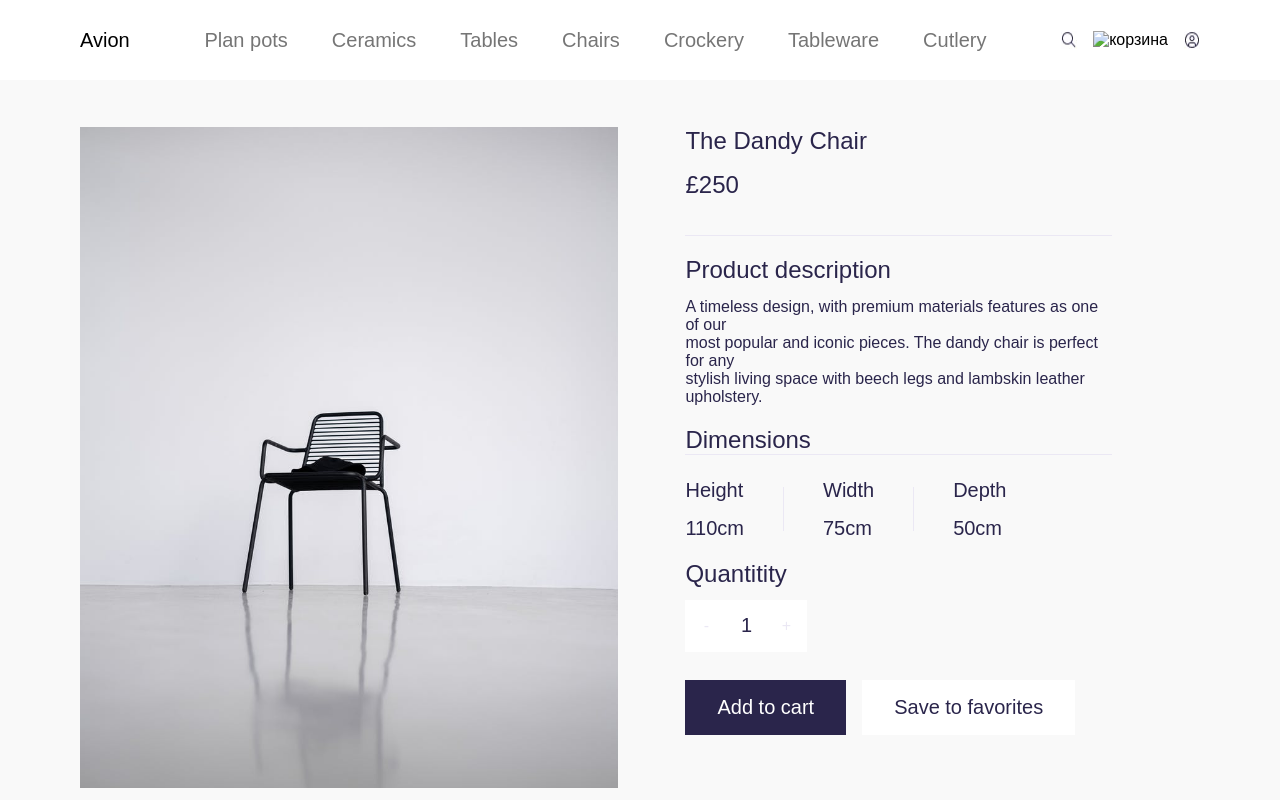
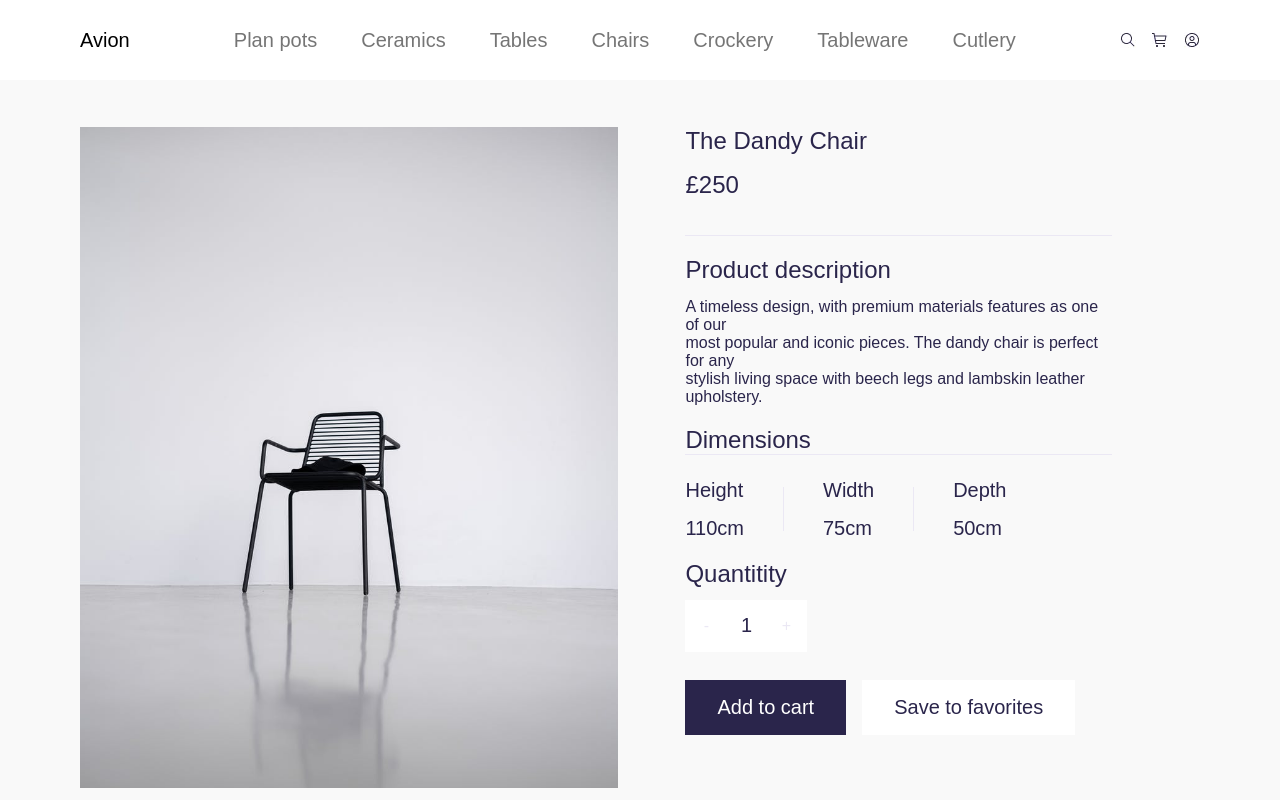
Before and after one commit to Welcome-Stasic/Avion, a plain HTML site: page product/chair.html in a window 1280 px wide. Shown: the top 800 px of the page. Drawn offline with Linux system fonts and the light colour scheme.

```diff
--- a/product/chair.html
+++ b/product/chair.html
@@ -34,7 +34,7 @@
         </div>
         <div class="header_menu-left">
           <img src="../assets/icon/Search.webp" alt="поиск" />
-          <img src="../assetgoit s/icon/Shopping--cart.webp" alt="корзина" />
+          <img src="../assets/icon/Shopping--cart.webp" alt="корзина" />
           <img src="../assets/icon/User--avatar.webp" alt="аватар" />
           <div class="burger" id="burger">
             <div class="Elem"></div>
```
